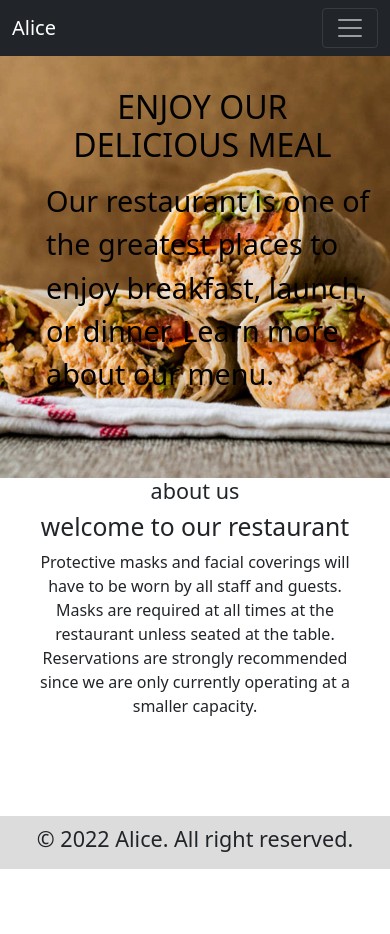
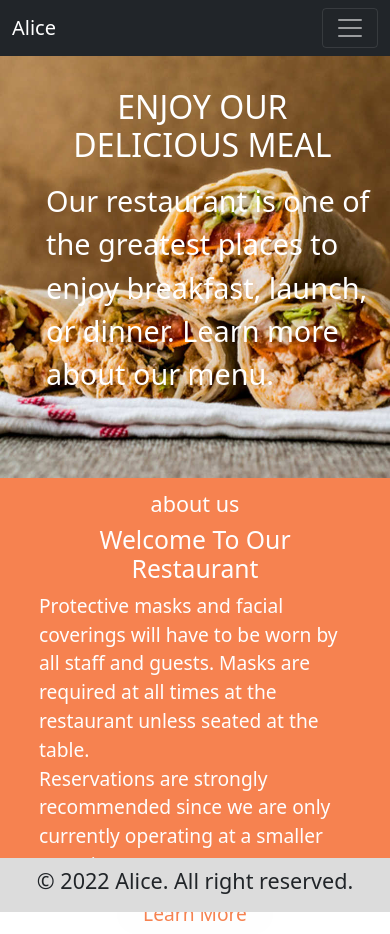
Before and after one commit to olalekan67/react-practice, a React (Create React App) app in the folder capstone-app/: page / in a window 390 px wide. Before the commit the page ends 869 px from the top, so only its background shows below. Built offline with nearby package versions, Linux system fonts and the light colour scheme.

Commit message:
new push

```diff
--- a/capstone-app/src/component/home/home.css
+++ b/capstone-app/src/component/home/home.css
@@ -29,7 +29,7 @@
         background-repeat: no-repeat;
         background-size: 100% 100%;
         margin-top: -24px;
-        color: #000;
+
     }
     .header-h2{
         font-size: 32px;
@@ -63,9 +63,62 @@
         /* margin-top: 3em; */
     }
 }
+.about1-container{
+    background-color: rgb(246, 130, 80);
+}
 .about1-div{
     /* border: 1px solid black; */
     height: 40vh;
-    width: 80vw;
+    width: 60vw;
     margin: auto;
+    padding-top: 5vh;
+    color: #fefefe;
 }
+.about1-h2{
+    text-transform: capitalize;
+}
+.about1-p{
+    text-align: start;
+}
+.about1-btn{
+    width: 40vw;
+    background-color: #fefefe;
+    border: none;
+    border-radius: 20px;
+    height: 6vh;
+}
+.about1-link{
+    text-decoration: none;
+    color: rgb(246, 130, 80);
+
+}
+
+@media (max-width: 600px){
+    .about1-div{
+        width: 80vw;
+        height: 45vh;
+        font-size: 1.2em;
+        padding-top: 1.5vh;
+    }
+    .about1-h2{
+        text-transform: capitalize;
+    }
+    .about1-btn{
+        width: 40vw;
+        background-color: #fefefe;
+        border: none;
+        border-radius: 20px;
+        height: 4.5vh;
+    }
+    .about1-link{
+        text-decoration: none;
+        color: rgb(246, 130, 80);
+
+    }
+
+}
+@media (min-width: 601px) and (max-width: 915px){
+    .about1-div{
+        height: 50vh;
+    }
+}
--- a/capstone-app/src/component/home/home.js
+++ b/capstone-app/src/component/home/home.js
@@ -1,5 +1,6 @@
 import React from 'react'
 import './home.css'
+import {Link} from 'react-router-dom'
 function Home() {
   return (
     <div>
@@ -11,6 +12,7 @@ function Home() {
           Our restaurant is one of the greatest places to enjoy breakfast, launch, or dinner. Learn more about our menu.
         </p>
       </div>
+      <div className='about1-container'>
         <div className='about1-div'>
           <h4 className='about1-h4'>about us</h4>
           <h2 className='about1-h2'>
@@ -20,7 +22,10 @@ function Home() {
           Protective masks and facial coverings will have to be worn by all staff and guests. Masks are required at all times at the restaurant unless seated at the table.<br/>
           Reservations are strongly recommended since we are only currently operating at a smaller capacity.
           </p>
+          <button className='about1-btn'><Link to={'/about'} className='about1-link'>Learn More</Link></button>
         </div>
+      </div>
+
     </div>
   )
 }
```
Lines whose indentation alone changed are shown as unchanged.
